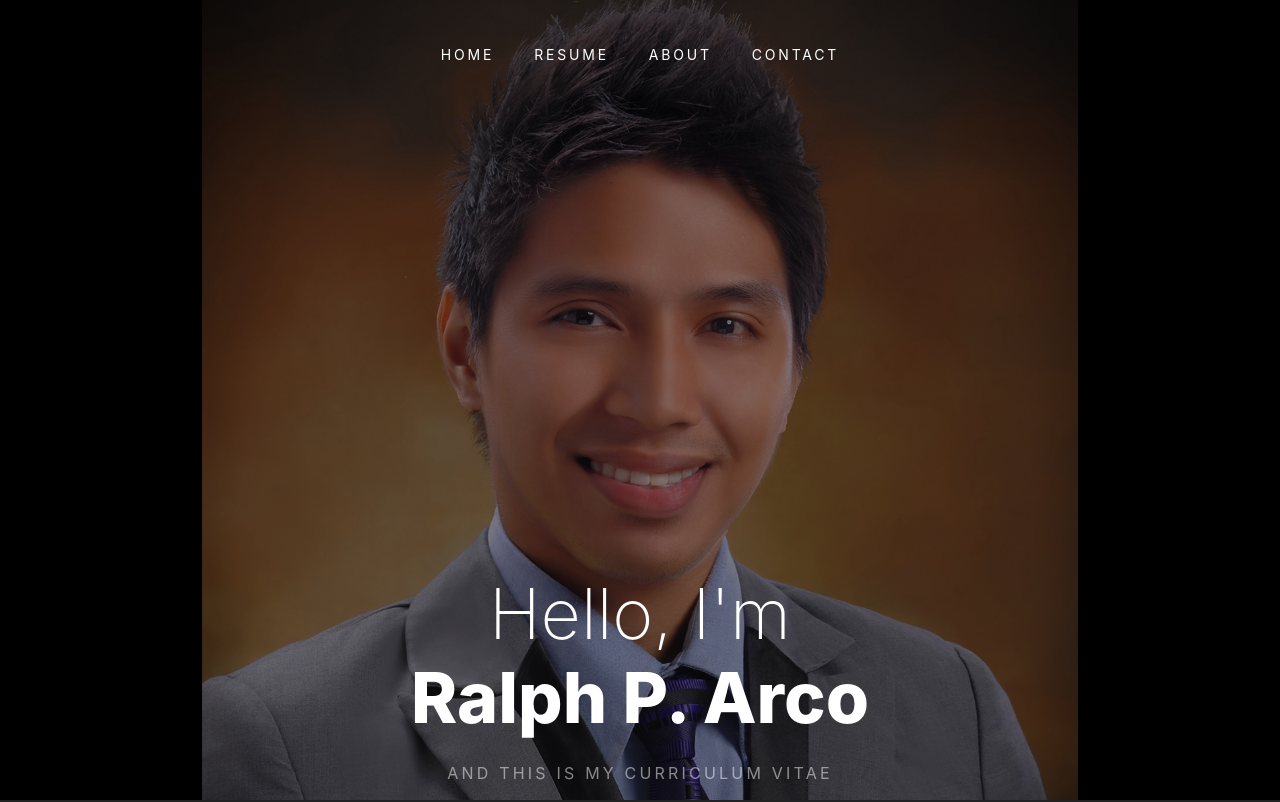
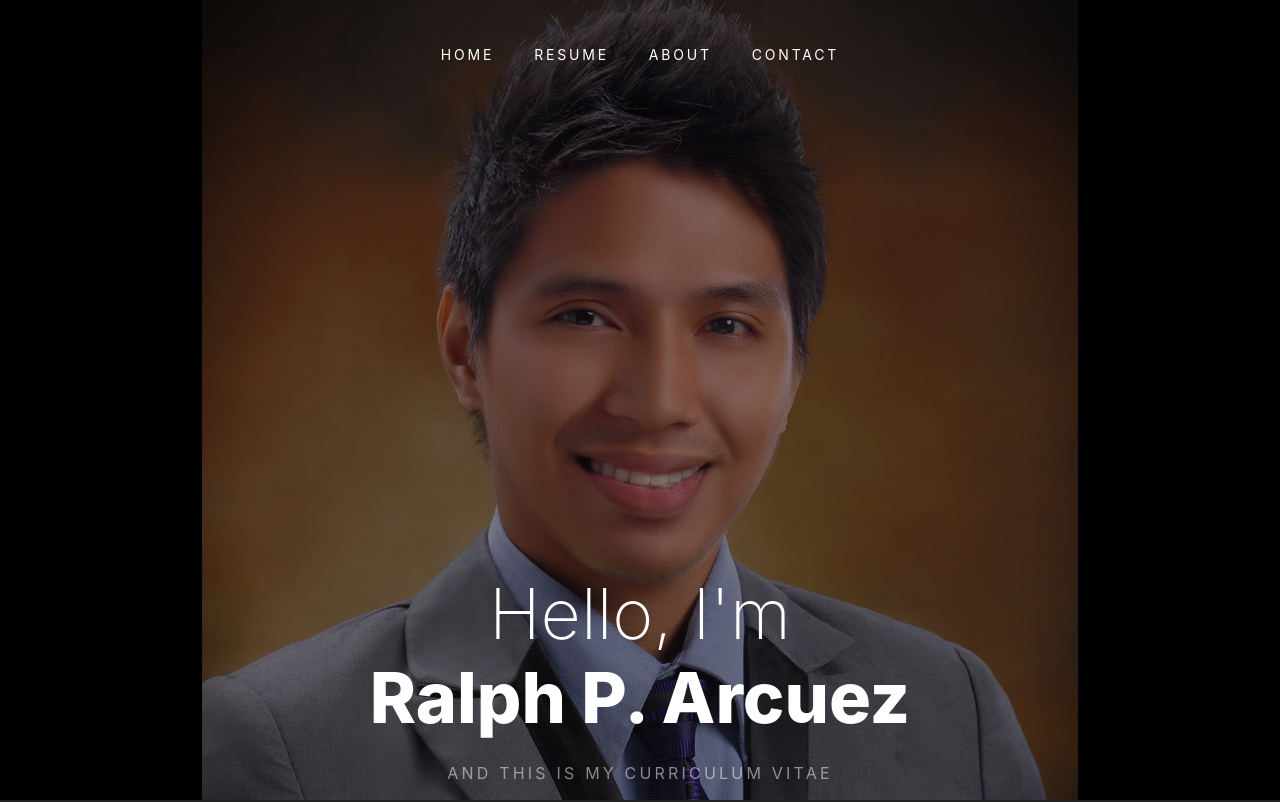
Before and after one commit to 2arcz6/cv, a website: page index.html in a window 1280 px wide. Shown: the top 802 px of the page. Drawn offline with nearby package versions, Linux system fonts and the light colour scheme; files whose address does not match are found by name.

Commit message:
test jenkins build dev to prod

```diff
--- a/index.html
+++ b/index.html
@@ -51,7 +51,7 @@
 			<div class="row intro-text align-items-center justify-content-center">
 				<div class="col-md-10 text-center pt-35">
 
-					<h1 class="site-heading site-animate">Hello, I'm <strong class="d-block">Ralph P. Arco</strong></h1>
+					<h1 class="site-heading site-animate">Hello, I'm <strong class="d-block">Ralph P. Arcuez</strong></h1>
 					<strong class="d-block text-white text-uppercase letter-spacing">and this is My Curriculum Vitae</strong>
 
 				</div>
```
